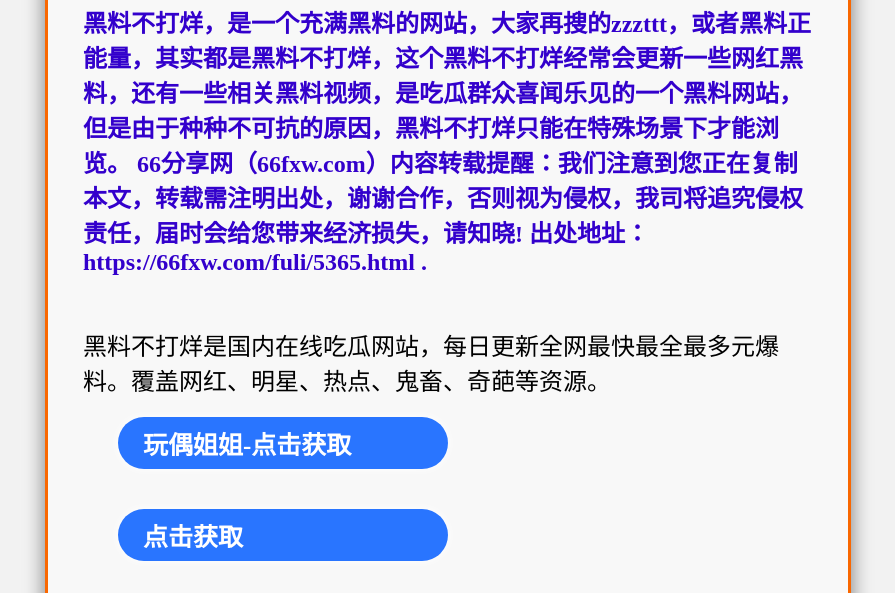
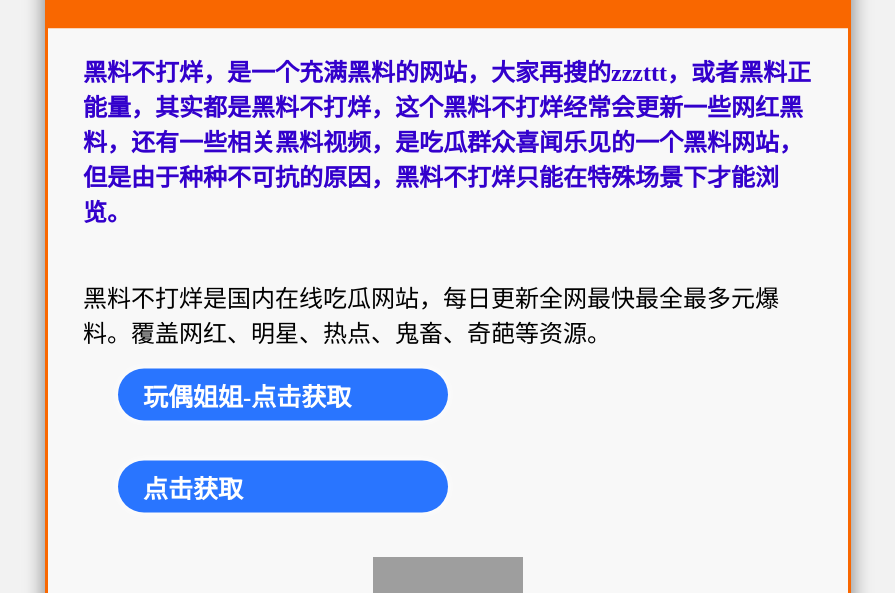
Before and after one commit to 987982734/chigua, a plain HTML site: page index.html in a window 1280 px wide. Shown: the part 207-800 px from the top of the page, without its empty margins (192-1087 px from the left). Drawn offline with Linux system fonts and the light colour scheme; some packages are replaced by stand-ins of ours; grey boxes are pictures that could not be loaded; a script that the page names is missing.

Commit message:
index.html

```diff
--- a/index.html
+++ b/index.html
@@ -89,7 +89,7 @@
 
                     <p><span class="cdww"><span class="ee">黑料不打烊，是一个充满黑料的网站，大家再搜的zzzttt，或者黑料正能量，其实都是黑料不打烊，这个黑料不打烊经常会更新一些网红黑料，还有一些相关黑料视频，是吃瓜群众喜闻乐见的一个黑料网站，但是由于种种不可抗的原因，黑料不打烊只能在特殊场景下才能浏览。
 
-66分享网（66fxw.com）内容转载提醒：我们注意到您正在复制本文，转载需注明出处，谢谢合作，否则视为侵权，我司将追究侵权责任，届时会给您带来经济损失，请知晓! 出处地址： https://66fxw.com/fuli/5365.html .</span></span></p>
+</span></span></p>
       <div class="reader_line"></div>
 
       <p>
```
